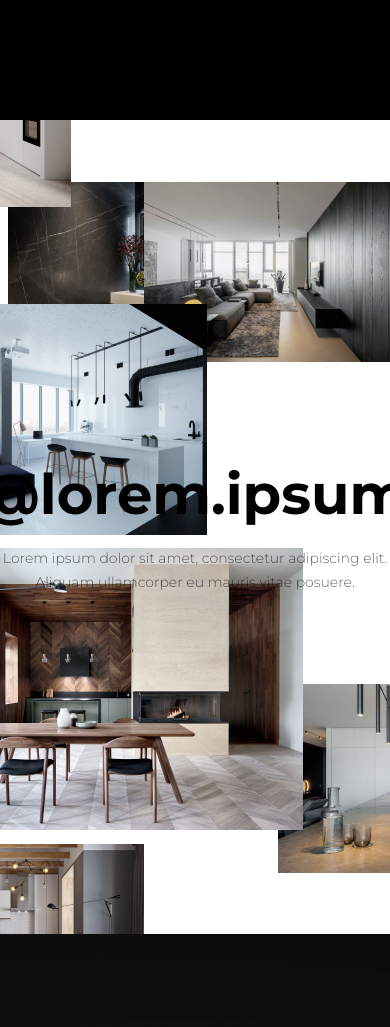
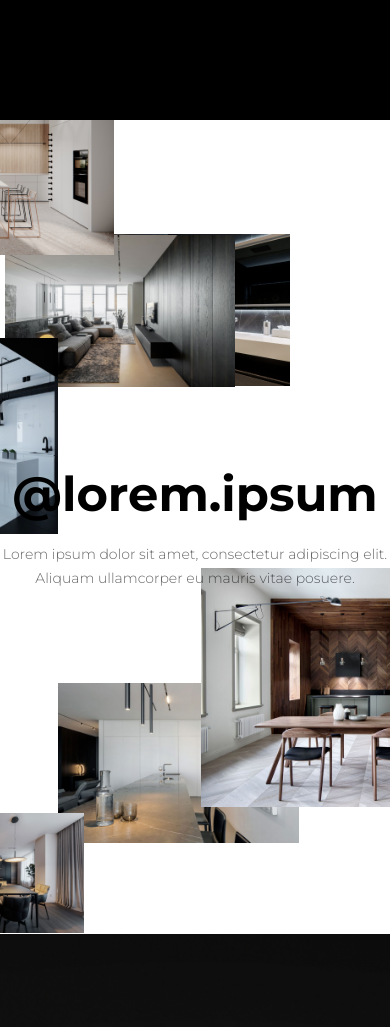
Before and after one commit to Predatar/Interior-Design-Studio_src, a plain HTML site: page src/index.html in a window 390 px wide. Shown: the part 5680-6707 px from the top of the page. Drawn offline with nearby package versions, Linux system fonts and the light colour scheme; files that its build step writes are made by us from their sources; files whose address does not match are found by name.

Commit message:
update adaptation

```diff
--- a/src/sass/block/_email.scss
+++ b/src/sass/block/_email.scss
@@ -6,11 +6,17 @@
     justify-content: center;
     align-items: center;
     position: relative;
+    overflow: hidden;
 
     &__img {
         display: inline-block;
         position: absolute;
         z-index: -1;
+        img {
+            width: 100%;
+            height: 100%;
+            object-fit: cover;
+        }
         &:nth-child(1) {
             right: 319px;
             top: -144px;
@@ -34,7 +40,7 @@
             left: 278px;
         }
         &:nth-child(6) {
-            right: 87px;
+            right: -87px;
             bottom: 104px;
         }
         &:nth-child(7) {
@@ -72,3 +78,62 @@
         opacity: 0.6;
     }
 }
+
+@media (max-width: 1248px) {
+    .email {
+        &__img {
+            &:nth-child(1) {
+                width: 295px;
+                height: 195px;
+                right: 276px;
+                top: -60px;
+            }
+            &:nth-child(2) {
+                width: 230px;
+                height: 152px;
+                top: 114px;
+                right: 100px;
+                z-index: -2;
+            }
+            &:nth-child(3) {
+                width: 230px;
+                height: 152px;
+                top: 115px;
+                left: 5px;
+                z-index: -2;
+            }
+            &:nth-child(4) {
+                width: 295px;
+                height: 196px;
+                left: -237px;
+                top: 218px;
+            }
+            &:nth-child(5) {
+                width: 241px;
+                height: 160px;
+                bottom: 91px;
+                left: 58px;
+            }
+            &:nth-child(6) {
+                width: 340px;
+                height: 239px;
+                right: -151px;
+                bottom: 127px;
+            }
+            &:nth-child(7) {
+                display: none;
+            }
+            &:nth-child(8) {
+                width: 181px;
+                height: 120px;
+                right: 306px;
+                bottom: 1px;
+            }
+        }
+
+        &__link {
+            font-size: 48px;
+            line-height: 59px;
+        }
+    }
+}
--- a/src/sass/block/adaptive.scss
+++ b/src/sass/block/adaptive.scss
@@ -1,18 +1,17 @@
 @media (max-width: 1024px) {
-    .trail {
-        &__title {
-        }
+    .email {
 
-        &__group {
-        }
+		&__img {
+		}
 
-        &__group-item {
-        }
+		&__title {
+		}
 
-        &__subtitle {
-        }
+		&__link {
+		}
 
-        &__btn {
-        }
-    }
+		&__subtitle {
+		}
 }
+
+}
```
Also changed, not shown: dist/css/style.main.min.css.
